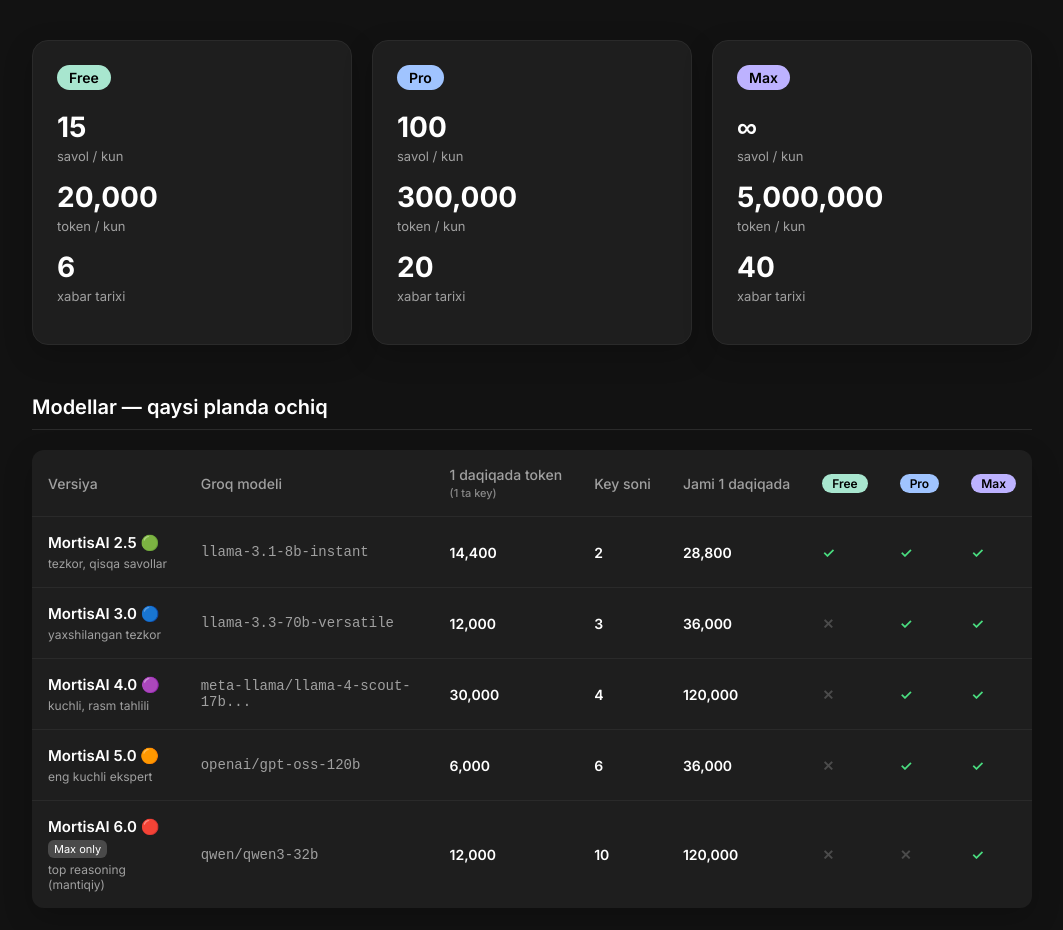
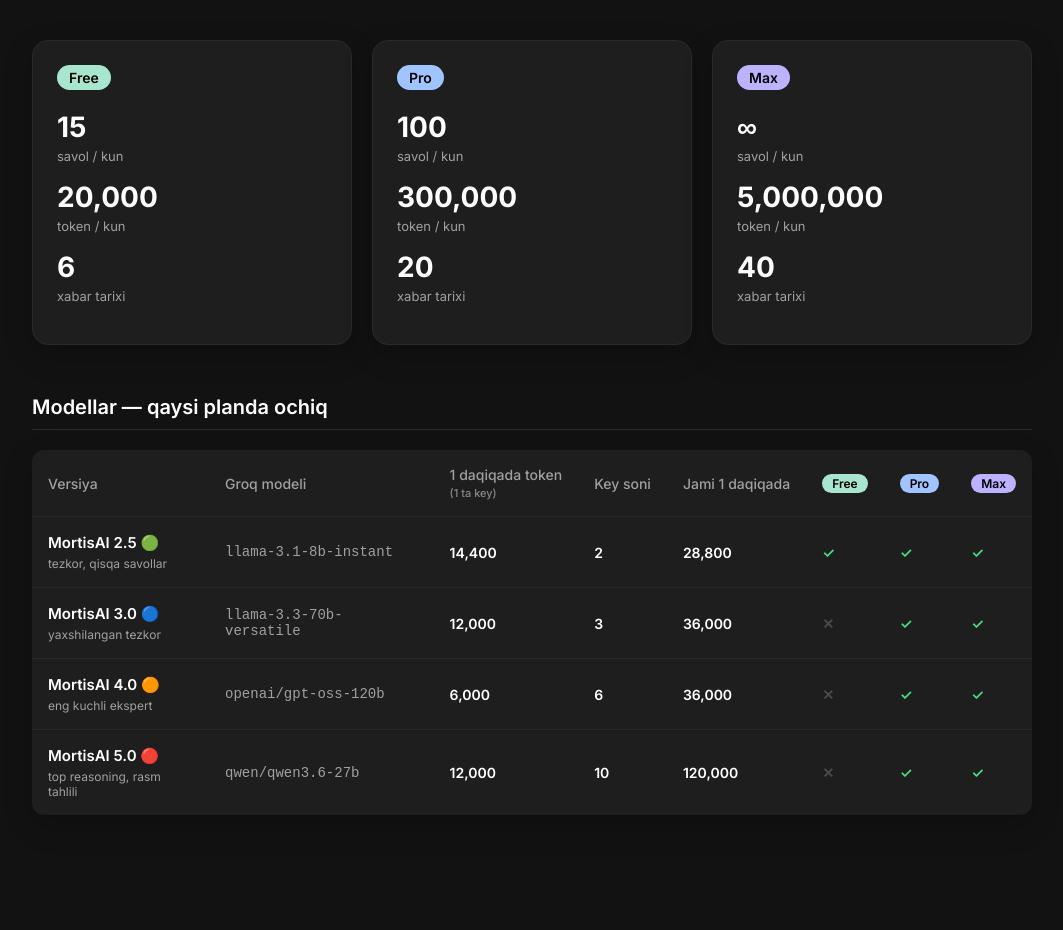
Before and after one commit to mw-aslam/MortisAi, a website: page dashboard.html in a window 1280 px wide. Shown: the whole page, without its empty margins (108-1171 px from the left). After the commit the page ends 855 px from the top, so only its background shows below. Drawn offline with Linux system fonts and the light colour scheme.

Commit message:
fix: renumber model versions sequentially (2.5-5.0) after removing deprecated models

```diff
--- a/ai.js
+++ b/ai.js
@@ -16,8 +16,8 @@ const noKeepAliveAgent = new https.Agent({ keepAlive: false });
 const MODEL_VERSIONS = {
   'llama-3.1-8b-instant':                      'MortisAI 2.5',
   'llama-3.3-70b-versatile':                   'MortisAI 3.0',
-  'openai/gpt-oss-120b':                       'MortisAI 5.0',
-  'qwen/qwen3.6-27b':                          'MortisAI 6.0',
+  'openai/gpt-oss-120b':                       'MortisAI 4.0',
+  'qwen/qwen3.6-27b':                          'MortisAI 5.0',
 };
 
 // ─── Groq TPM limitlari (free tier) ──────────────────────────────────────
--- a/dashboard.html
+++ b/dashboard.html
@@ -282,22 +282,7 @@
         <!-- 4.0 -->
         <tr>
           <td>
-            <div class="model-name">MortisAI 4.0 🟣</div>
-            <div class="model-tagline">kuchli, rasm tahlili</div>
-          </td>
-          <td class="model-id">meta-llama/llama-4-scout-17b...</td>
-          <td class="number-val">30,000</td>
-          <td class="number-val">4</td>
-          <td class="number-val">120,000</td>
-          <td class="cross-icon">✕</td>
-          <td class="check-icon">✓</td>
-          <td class="check-icon">✓</td>
-        </tr>
-
-        <!-- 5.0 -->
-        <tr>
-          <td>
-            <div class="model-name">MortisAI 5.0 🟠</div>
+            <div class="model-name">MortisAI 4.0 🟠</div>
             <div class="model-tagline">eng kuchli ekspert</div>
           </td>
           <td class="model-id">openai/gpt-oss-120b</td>
@@ -309,19 +294,18 @@
           <td class="check-icon">✓</td>
         </tr>
 
-        <!-- 6.0 -->
+        <!-- 5.0 -->
         <tr>
           <td>
-            <div class="model-name">MortisAI 6.0 🔴</div>
-            <div class="max-only-badge">Max only</div>
-            <div class="model-tagline">top reasoning (mantiqiy)</div>
+            <div class="model-name">MortisAI 5.0 🔴</div>
+            <div class="model-tagline">top reasoning, rasm tahlili</div>
           </td>
-          <td class="model-id">qwen/qwen3-32b</td>
+          <td class="model-id">qwen/qwen3.6-27b</td>
           <td class="number-val">12,000</td>
           <td class="number-val">10</td>
           <td class="number-val">120,000</td>
           <td class="cross-icon">✕</td>
-          <td class="cross-icon">✕</td>
+          <td class="check-icon">✓</td>
           <td class="check-icon">✓</td>
         </tr>
       </tbody>
--- a/plans.js
+++ b/plans.js
@@ -22,7 +22,7 @@ const MODEL_INFO = {
       'bilan. Kerak bo\'lsa misollar keltir.',
   },
   'openai/gpt-oss-120b': {
-    version: 'MortisAI 5.0',
+    version: 'MortisAI 4.0',
     emoji: '🟠',
     tagline: 'eng kuchli',
     temperature: 0.55,
@@ -32,7 +32,7 @@ const MODEL_INFO = {
       'lekin tartibli va o\'qish oson bo\'lsin.',
   },
   'qwen/qwen3.6-27b': {
-    version: 'MortisAI 6.0',
+    version: 'MortisAI 5.0',
     emoji: '🔴',
     tagline: 'top reasoning',
     temperature: 0.5,
```
